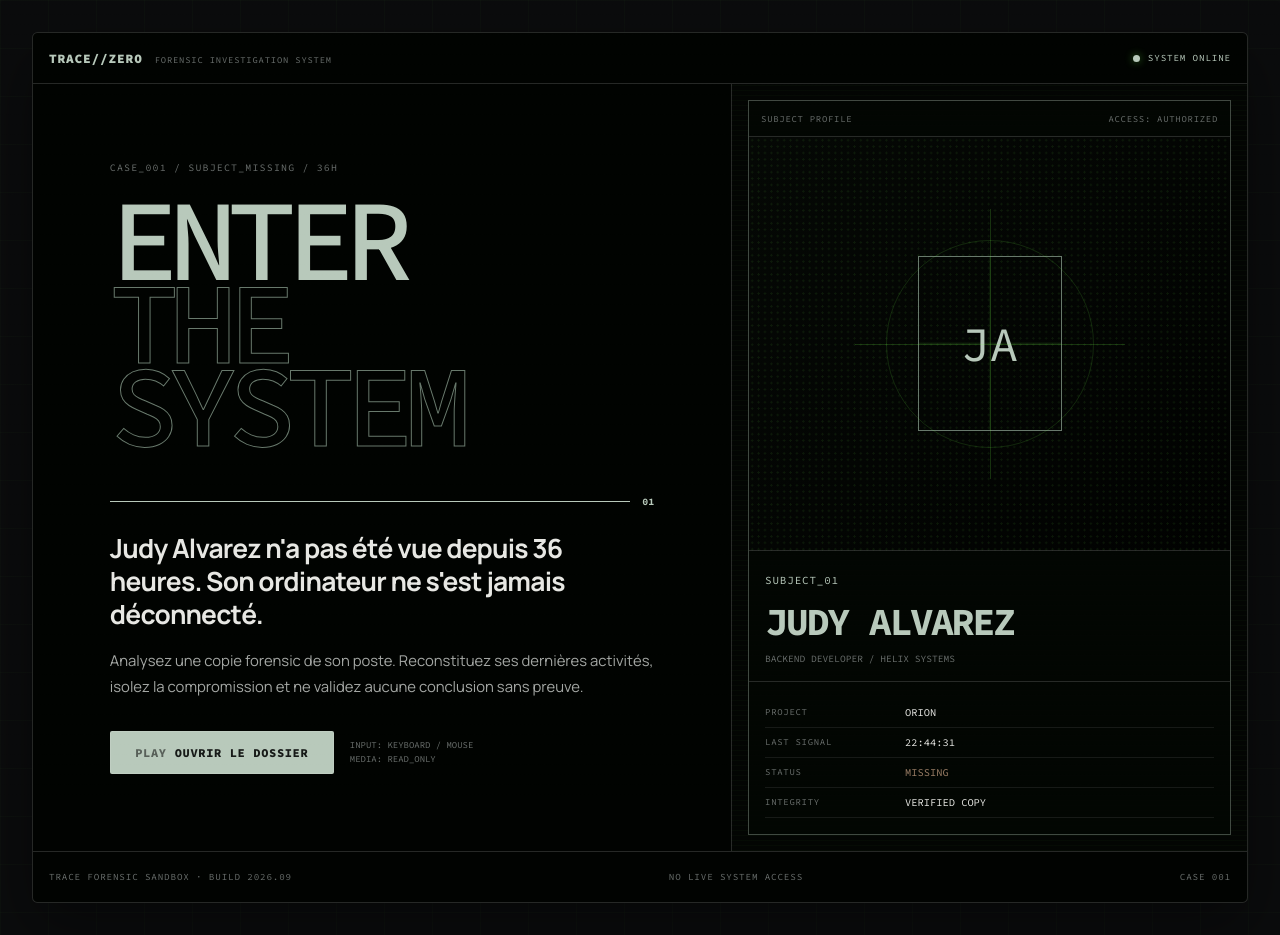
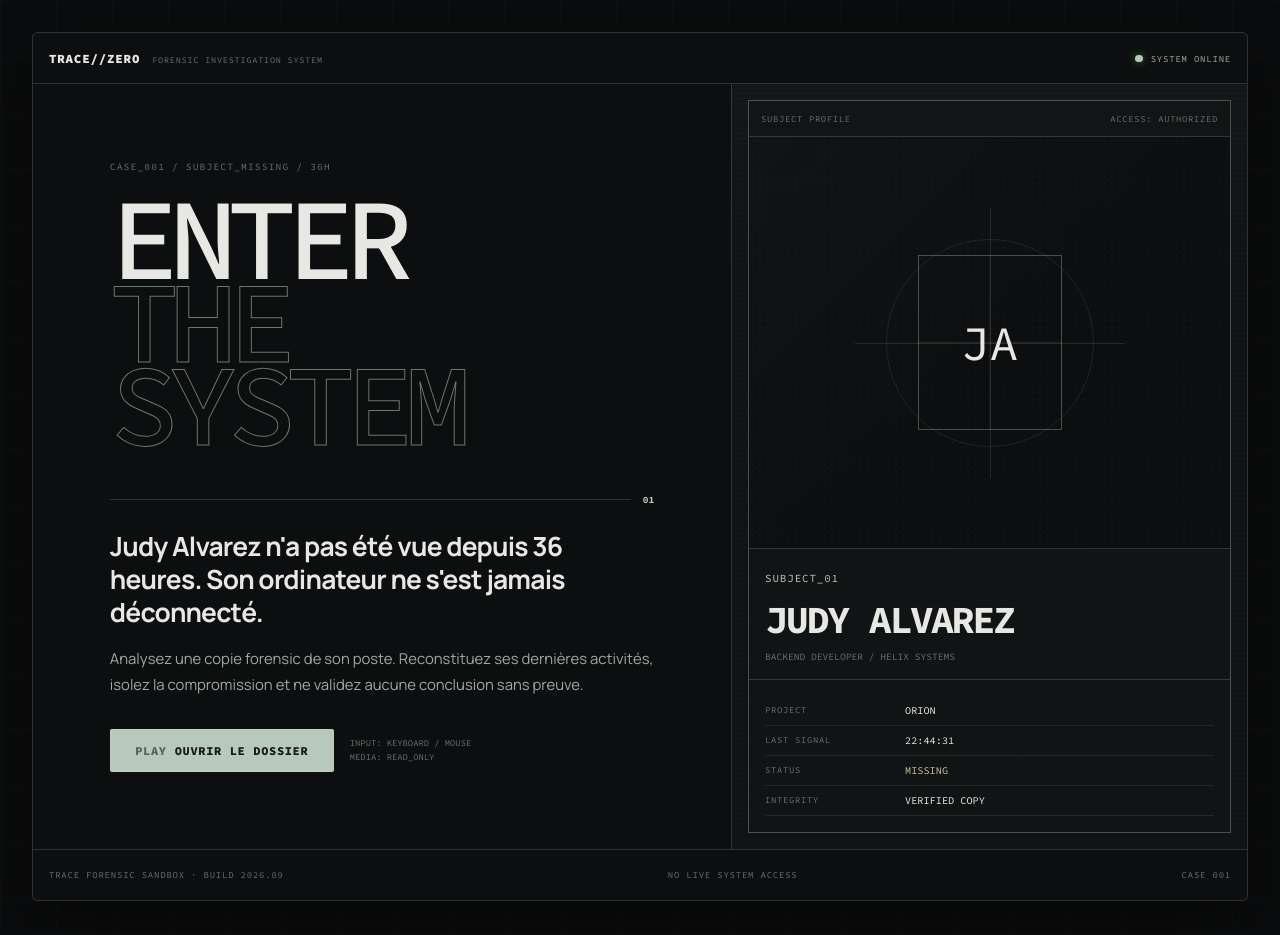
Before and after one commit to Mahkalix/TraceZero, a Next.js app: page / in a window 1280 px wide. Built offline with nearby package versions, Linux system fonts and the light colour scheme.

Commit message:
style: rebuild landing in muted industrial palette

```diff
--- a/src/styles/_pages.scss
+++ b/src/styles/_pages.scss
@@ -6,10 +6,10 @@
   place-items: center;
   padding: clamp($space-3, 3vw, $space-6);
   background:
-    linear-gradient(90deg, rgb(115 255 72 / 2%) 1px, transparent 1px),
-    linear-gradient(rgb(115 255 72 / 2%) 1px, transparent 1px),
+    linear-gradient(90deg, rgb(231 231 227 / 1.5%) 1px, transparent 1px),
+    linear-gradient(rgb(231 231 227 / 1.5%) 1px, transparent 1px),
     $color-bg;
-  background-size: 3rem 3rem;
+  background-size: 3.5rem 3.5rem;
 }
 
 .landing__frame {
@@ -17,7 +17,7 @@
   overflow: hidden;
   border: 1px solid $line-strong;
   border-radius: $radius-md;
-  background: rgb(2 4 2 / 97%);
+  background: rgb(13 15 16 / 97%);
   box-shadow: $shadow-panel;
 }
 
@@ -31,18 +31,13 @@
   padding: 0 $space-4;
   color: $color-text-subtle;
   font-family: var(--font-mono), monospace;
-  font-size: 0.58rem;
+  font-size: 0.56rem;
   letter-spacing: 0.09em;
   text-transform: uppercase;
 }
 
-.landing__topline {
-  border-bottom: 1px solid $line-strong;
-}
-
-.landing__footer {
-  border-top: 1px solid $line-strong;
-}
+.landing__topline { border-bottom: 1px solid $line-strong; }
+.landing__footer { border-top: 1px solid $line-strong; }
 
 .landing__brand {
   display: flex;
@@ -50,14 +45,14 @@
   gap: $space-3;
 
   > span {
-    color: $color-accent;
-    font-size: 0.8rem;
-    font-weight: 900;
+    color: $color-text;
+    font-size: 0.78rem;
+    font-weight: 850;
   }
 
   small {
     color: $color-text-subtle;
-    font-size: 0.55rem;
+    font-size: 0.53rem;
   }
 }
 
@@ -65,7 +60,7 @@
   display: inline-flex;
   align-items: center;
   gap: $space-2;
-  color: $color-accent;
+  color: $color-text-muted;
 }
 
 .landing__content {
@@ -85,14 +80,14 @@
   margin: 0 0 $space-5;
   color: $color-text-subtle;
   font-family: var(--font-mono), monospace;
-  font-size: 0.62rem;
+  font-size: 0.6rem;
   letter-spacing: 0.12em;
 }
 
 .landing h1 {
   max-width: 42rem;
   margin: 0;
-  color: $color-accent;
+  color: $color-text;
   font-family: var(--font-mono), monospace;
   font-size: clamp(4rem, 9vw, 8.5rem);
   font-weight: 500;
@@ -114,15 +109,12 @@
   gap: $space-3;
   margin: $space-7 0 $space-5;
 
-  span {
-    height: 1px;
-    background: $color-accent;
-  }
+  span { height: 1px; background: $line-strong; }
 
   strong {
     color: $color-accent;
     font-family: var(--font-mono), monospace;
-    font-size: 0.62rem;
+    font-size: 0.6rem;
   }
 }
 
@@ -153,15 +145,13 @@
   gap: $space-4;
 }
 
-.landing__enter {
-  min-width: 14rem;
-}
+.landing__enter { min-width: 14rem; }
 
 .landing__hint {
   margin: 0;
   color: $color-text-subtle;
   font-family: var(--font-mono), monospace;
-  font-size: 0.56rem;
+  font-size: 0.55rem;
   line-height: 1.65;
 }
 
@@ -170,12 +160,13 @@
   padding: $space-4;
   border-left: 1px solid $line-strong;
   background:
+    linear-gradient(180deg, rgb(255 255 255 / 1.5%), transparent 28%),
     repeating-linear-gradient(
       0deg,
-      rgb(115 255 72 / 2.2%) 0 1px,
+      rgb(255 255 255 / 1.1%) 0 1px,
       transparent 1px 5px
     ),
-    #030503;
+    #101213;
 }
 
 .casefile__screen {
@@ -183,7 +174,7 @@
   display: flex;
   flex-direction: column;
   border: 1px solid $accent-line;
-  background: rgb(3 6 3 / 88%);
+  background: rgb(18 20 21 / 86%);
 }
 
 .casefile__screen-header {
@@ -194,7 +185,7 @@
   border-bottom: 1px solid $line-strong;
   color: $color-text-subtle;
   font-family: var(--font-mono), monospace;
-  font-size: 0.56rem;
+  font-size: 0.55rem;
   letter-spacing: 0.08em;
 }
 
@@ -207,9 +198,10 @@
   overflow: hidden;
   border-bottom: 1px solid $line-strong;
   background:
-    radial-gradient(circle, rgb(115 255 72 / 8%) 0 1px, transparent 1px),
-    linear-gradient(135deg, #050805, #010201);
-  background-size: 0.4rem 0.4rem, auto;
+    linear-gradient(135deg, rgb(255 255 255 / 2%), transparent 55%),
+    radial-gradient(circle, rgb(255 255 255 / 2.5%) 0 1px, transparent 1px),
+    #0c0e0f;
+  background-size: auto, 0.45rem 0.45rem, auto;
 }
 
 .casefile__target {
@@ -217,11 +209,11 @@
   aspect-ratio: 0.82;
   display: grid;
   place-items: center;
-  border: 1px solid $color-accent-dim;
-  color: $color-accent;
+  border: 1px solid $accent-line;
+  color: $color-text;
   background:
-    linear-gradient(90deg, transparent 49%, rgb(115 255 72 / 10%) 50%, transparent 51%),
-    linear-gradient(0deg, transparent 49%, rgb(115 255 72 / 10%) 50%, transparent 51%);
+    linear-gradient(90deg, transparent 49%, rgb(231 231 227 / 7%) 50%, transparent 51%),
+    linear-gradient(0deg, transparent 49%, rgb(231 231 227 / 7%) 50%, transparent 51%);
   font-family: var(--font-mono), monospace;
   font-size: 3rem;
 }
@@ -230,29 +222,18 @@
   position: absolute;
   width: 13rem;
   height: 13rem;
-  border: 1px solid rgb(115 255 72 / 14%);
+  border: 1px solid rgb(231 231 227 / 9%);
   border-radius: 50%;
 
   &::before,
   &::after {
     content: "";
     position: absolute;
-    background: rgb(115 255 72 / 18%);
+    background: rgb(231 231 227 / 11%);
   }
 
-  &::before {
-    top: 50%;
-    left: -2rem;
-    right: -2rem;
-    height: 1px;
-  }
-
-  &::after {
-    top: -2rem;
-    bottom: -2rem;
-    left: 50%;
-    width: 1px;
-  }
+  &::before { top: 50%; left: -2rem; right: -2rem; height: 1px; }
+  &::after { top: -2rem; bottom: -2rem; left: 50%; width: 1px; }
 }
 
 .casefile__identity {
@@ -261,7 +242,7 @@
 
   h2 {
     margin: $space-2 0;
-    color: $color-accent;
+    color: $color-text;
     font-family: var(--font-mono), monospace;
     font-size: clamp(1.6rem, 3vw, 2.4rem);
     letter-spacing: -0.06em;
@@ -290,7 +271,7 @@
   dt {
     color: $color-text-subtle;
     font-family: var(--font-mono), monospace;
-    font-size: 0.56rem;
+    font-size: 0.55rem;
     letter-spacing: 0.08em;
   }
 
@@ -298,12 +279,10 @@
     margin: 0;
     color: $color-text;
     font-family: var(--font-mono), monospace;
-    font-size: 0.65rem;
+    font-size: 0.64rem;
   }
 
-  .casefile__alert {
-    color: $color-orange;
-  }
+  .casefile__alert { color: $color-warning; }
 }
 
 .briefing__facts {
@@ -313,43 +292,28 @@
 
   div {
     padding: $space-4;
-    border-left: 2px solid $color-accent;
-    background: rgb(115 255 72 / 2%);
+    border-left: 2px solid $accent-line;
+    background: rgb(184 201 187 / 2.5%);
   }
 
   dt {
     color: $color-text-subtle;
     font-family: var(--font-mono), monospace;
-    font-size: 0.62rem;
+    font-size: 0.6rem;
     letter-spacing: 0.07em;
   }
 
-  dd {
-    margin: $space-1 0 0;
-    font-weight: 700;
-  }
+  dd { margin: $space-1 0 0; font-weight: 700; }
 }
 
 @media (max-width: 58rem) {
-  .landing__content {
-    grid-template-columns: 1fr;
-  }
-
-  .landing__copy,
-  .landing__casefile {
-    min-height: auto;
-  }
-
-  .landing__casefile {
-    border-top: 1px solid $line-strong;
-    border-left: 0;
-  }
+  .landing__content { grid-template-columns: 1fr; }
+  .landing__copy,.landing__casefile { min-height: auto; }
+  .landing__casefile { border-top: 1px solid $line-strong; border-left: 0; }
 }
 
 @media (max-width: 38rem) {
-  .landing {
-    padding: 0;
-  }
+  .landing { padding: 0; }
 
   .landing__frame {
     border-right: 0;
@@ -366,11 +330,7 @@
   }
 
   .landing__brand small,
-  .landing__footer span:nth-child(2) {
-    display: none;
-  }
+  .landing__footer span:nth-child(2) { display: none; }
 
-  .landing h1 {
-    font-size: clamp(3.4rem, 20vw, 5.4rem);
-  }
+  .landing h1 { font-size: clamp(3.4rem, 20vw, 5.4rem); }
 }
```
